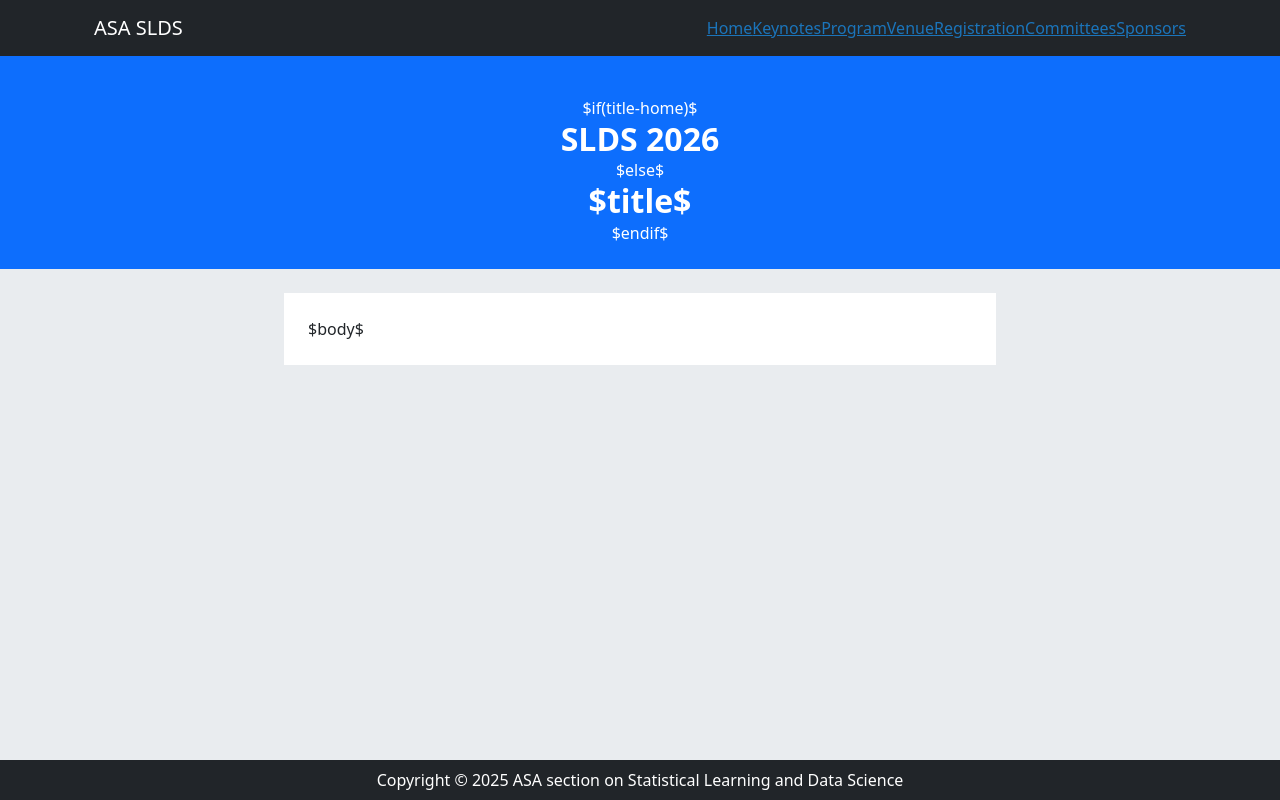
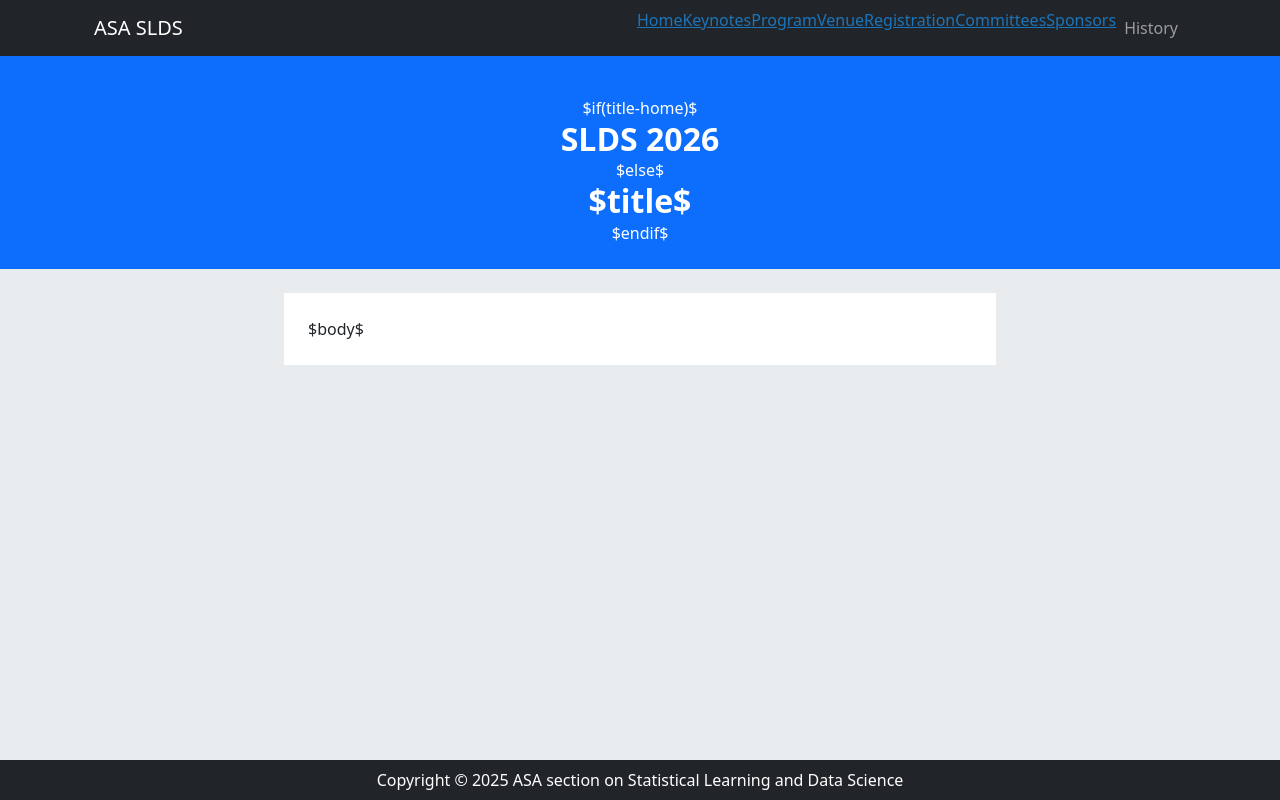
Before and after one commit to asa-slds/slds2026, a plain HTML site: page template.html in a window 1280 px wide. Drawn offline with nearby package versions, Linux system fonts and the light colour scheme; files that its build step writes are made by us from their sources; files whose address does not match are found by name.

Commit message:
updated historical websites

```diff
--- a/template.html
+++ b/template.html
@@ -42,6 +42,9 @@
 		</li>
 		<li class="nav-item">
 		  <a $if(navbar-sponsors)$class="nav-link js-scroll-trigger active"$else$class="nav-link js-scroll-trigger"$endif$ href="sponsors.html">Sponsors</a>
+		</li>
+		<li class="nav-item">
+		  <a class="nav-link js-scroll-trigger" href="https://asa-slds.github.io/archive/">History</a>
 		</li>
               </ul>
                 </div>
```
